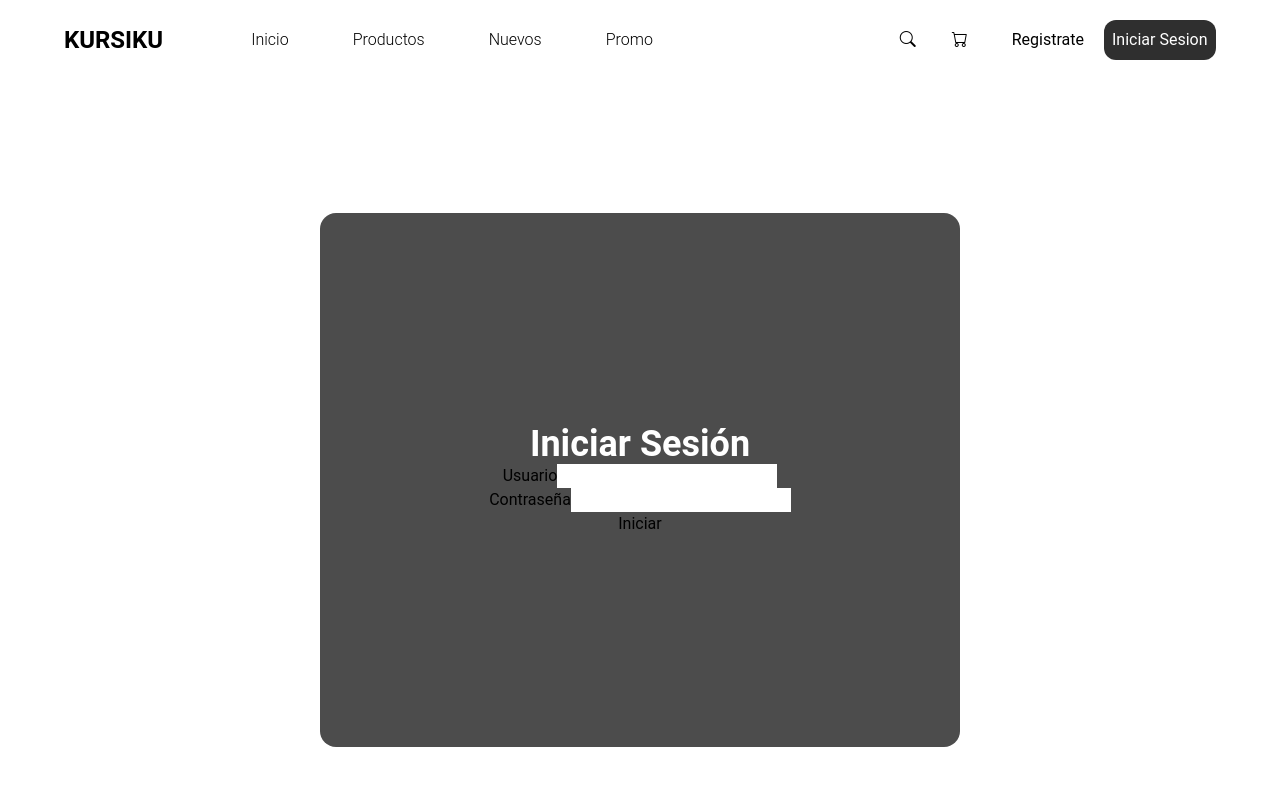
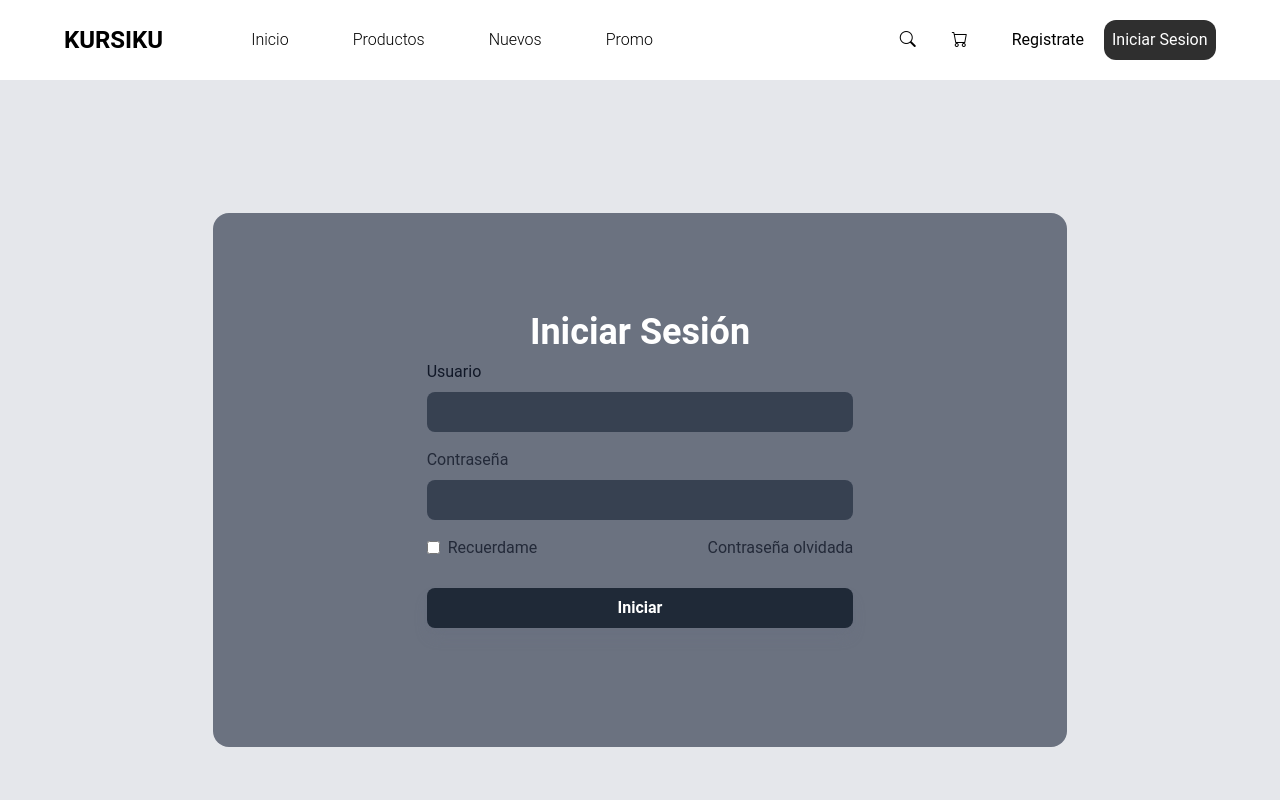
Before and after one commit to LautaroJLZ/BackEndReact, a React (Create React App) app in the folder front/: page /Login in a window 1280 px wide. Shown: the top 800 px of the page. Built offline with nearby package versions, Linux system fonts and the light colour scheme.

Commit message:
Diseñando Login

```diff
--- a/front/src/Pages/Login.jsx
+++ b/front/src/Pages/Login.jsx
@@ -2,19 +2,23 @@ import React from 'react';
 import './Login'
 const Login = () => {
     return(
-        <div className='h-screen flex justify-center items-center'>
+        <div className='h-screen flex justify-center items-center bg-gray-200'>
             {/* <h1 className='text-5xl bg-anotherGray p-4 rounded-lg hover:text-6xl hover:bg-anotherBlack transition-all'>Log in</h1> */}
-            <form className='flex flex-col bg-anotherGray w-1/2 h-2/3 rounded-2xl justify-center items-center' action="">
+            <form className='flex flex-col bg-gray-500 w-2/3 h-2/3 rounded-2xl justify-center items-center' action="">
                 <h2 className='text-4xl text-white font-bold text-center'>Iniciar Sesión</h2>
-                <div>
+                <div className='flex flex-col text-gray-900 py-2 w-1/2'>
                     <label htmlFor="">Usuario</label>
-                    <input type="text" />
+                    <input className='rounded-lg bg-gray-700 mt-2 p-2 focus:border-blue-500 focus:bg-gray-800 focus:outline-none' type="text" />
                 </div>
-                <div>
+                <div className='flex flex-col text-gray-900/80 py-2 w-1/2'>
                     <label htmlFor="">Contraseña</label>
-                    <input type="text" />
+                    <input className='rounded-lg bg-gray-700 mt-2 p-2 focus:border-blue-500 focus:bg-gray-800 focus:outline-none' type="text" />
                 </div>
-                <button>Iniciar</button>
+                <div className='flex justify-between text-gray-900/80 py-2 w-1/2'>
+                    <p className='flex items-center'><input className='mr-2 cursor-pointer' type="checkbox" />Recuerdame </p>
+                    <p className='cursor-pointer'>Contraseña olvidada</p>
+                </div>
+                <button className='w-1/2 my-5 py-2 bg-gray-800 shadow-lg shadow-gray-500/30 text-white font-semibold rounded-lg hover:bg-gray-700'>Iniciar</button>
             </form>
         </div>
     )
```
